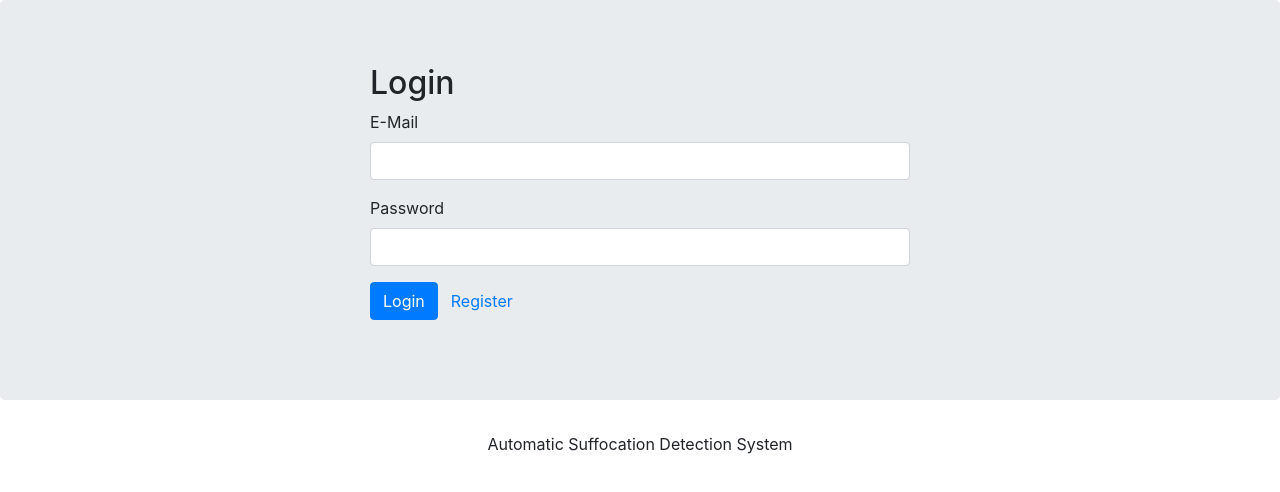
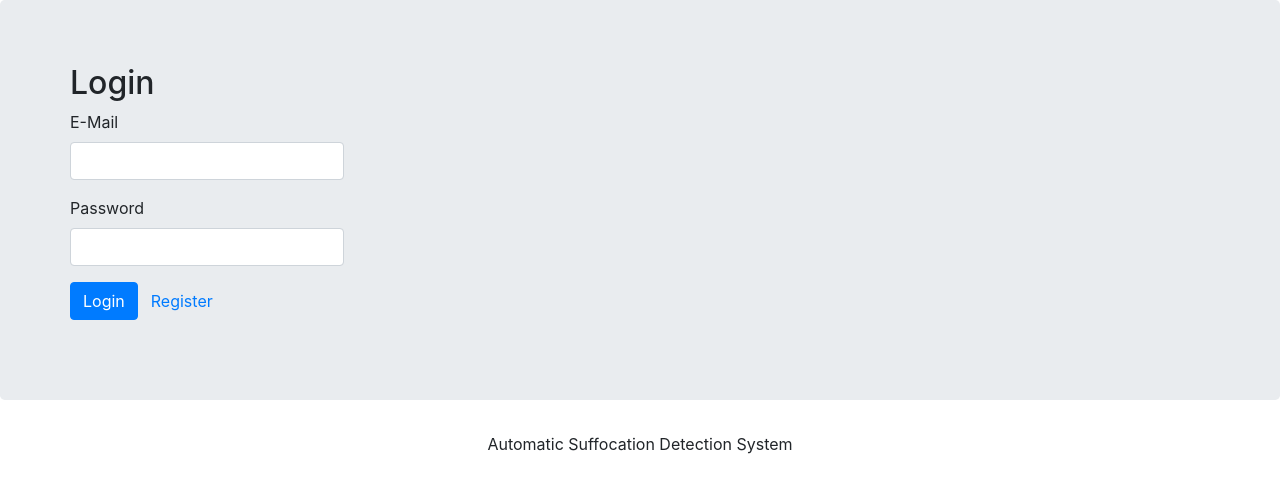
Before and after one commit to AES2019-yellow/VueJS-ClientApp-Sprint1, a Vue app: page /login in a window 1280 px wide. Shown: the top 492 px of the page. Built offline with nearby package versions, Linux system fonts and the light colour scheme.

Commit message:
HarikaRegistrationLoginLogout

```diff
--- a/src/_helpers/router.js
+++ b/src/_helpers/router.js
@@ -5,6 +5,7 @@ import HomePage from '../home/HomePage'
 import LoginPage from '../login/LoginPage'
 import RegisterPage from '../register/RegisterPage'
 import DashboardPage from '../dashboard/Dashboard'
+import Conditions from '../dashboard/Conditions'
 
 Vue.use(Router);
 
@@ -14,6 +15,7 @@ export const router = new Router({
     { path: '/', component: HomePage },
     { path: '/login', component: LoginPage },
     { path: '/register', component: RegisterPage },
+    { path: '/conditions', component: Conditions },
 
 
     // otherwise redirect to home
--- a/src/app/App.vue
+++ b/src/app/App.vue
@@ -2,10 +2,10 @@
     <div class="jumbotron">
         <div class="container">
             <div class="row">
-                <div class="col-sm-6 offset-sm-3">
+               <!-- <div class="col-sm-6 offset-sm-3">-->
                     <div v-if="alert.message" :class="`alert ${alert.type}`">{{alert.message}}</div>
                     <router-view></router-view>
-                </div>
+                <!--</div>-->
             </div>
         </div>
     </div>
--- a/src/home/HomePage.vue
+++ b/src/home/HomePage.vue
@@ -28,7 +28,7 @@
             <router-link to="/login">Logout</router-link>
         </p>
     </div>
-  </b-container>
+     </b-container>
 </template>
 
 <script>
```
